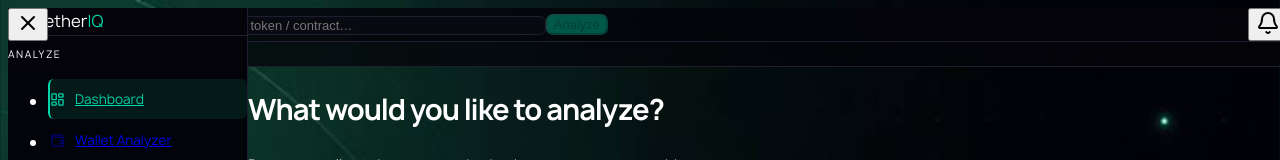
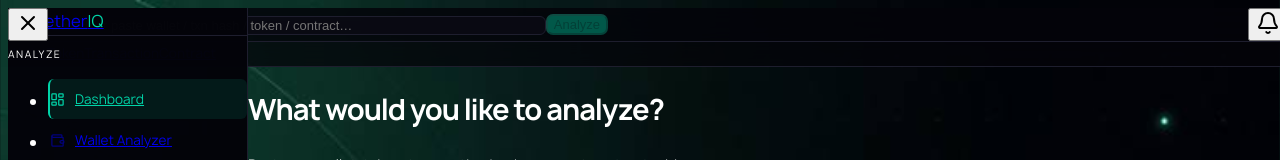
Before and after one commit to Slyzeal/AetherIQ, a Next.js app: page /dashboard in a window 1280 px wide. Both pictures are taken after a click on the button 28 px from the left and 24 px from the top of the page. Shown: the top 160 px of the page. Built offline with nearby package versions, Linux system fonts and the light colour scheme.

Commit message:
Replace Sidebar header with clickable Link component

```diff
--- a/src/components/layout/Sidebar.tsx
+++ b/src/components/layout/Sidebar.tsx
@@ -52,14 +52,14 @@ function NavContent({ onClose, collapsed }: { onClose: () => void; collapsed: bo
   const pathname = usePathname()
   return (
     <div className="flex flex-col h-full">
-      <div className={cn("h-14 flex items-center gap-3 border-b border-[#1e1e2e] flex-shrink-0", collapsed ? "justify-center px-2" : "px-4")}>
+      <Link href="/" className={cn("h-14 flex items-center gap-3 border-b border-[#1e1e2e] flex-shrink-0 cursor-pointer hover:bg-white/5 transition-colors", collapsed ? "justify-center px-2" : "px-4")}>
         <LogoIcon size={26} />
         {!collapsed && (
           <span className="font-bold text-[16px] tracking-tight whitespace-nowrap">
             Aether<span className="text-[#00d4a8]">IQ</span>
           </span>
         )}
-      </div>
+      </Link>
 
       <nav className="flex-1 overflow-y-auto py-3 px-2">
         {navItems.map((section) => (
```
